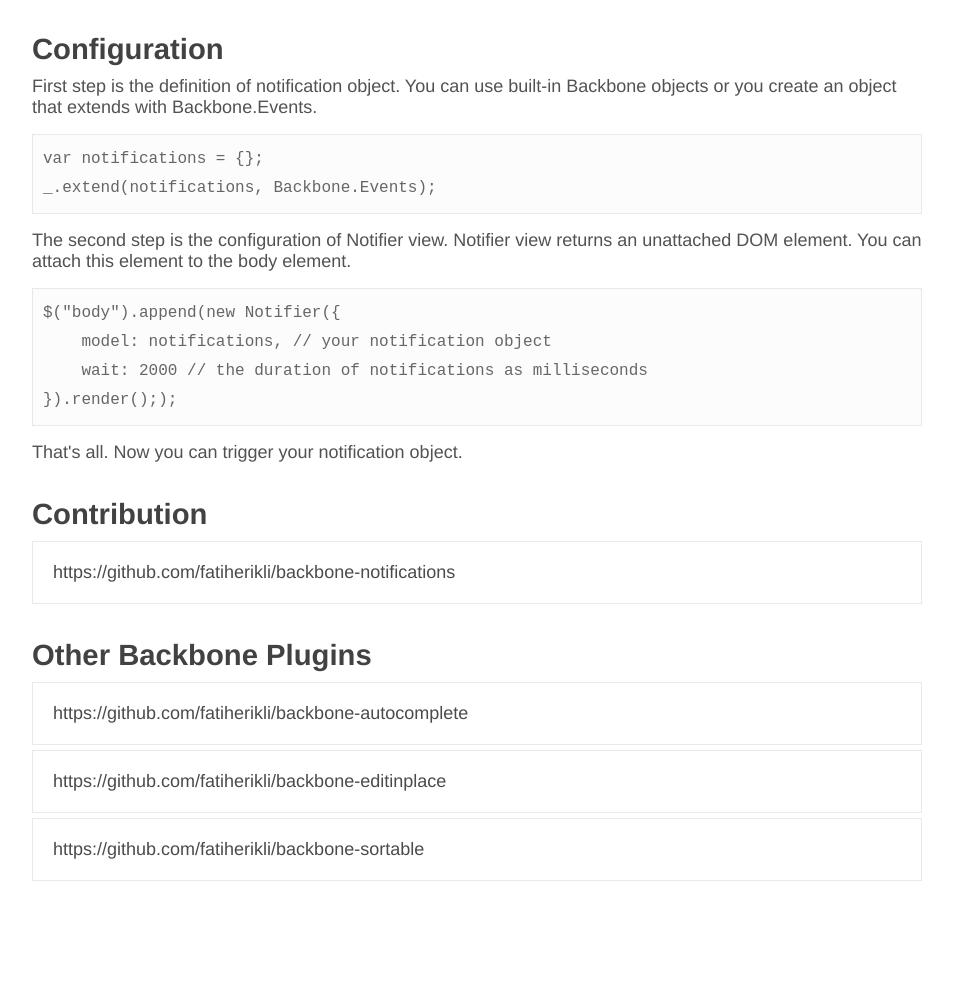
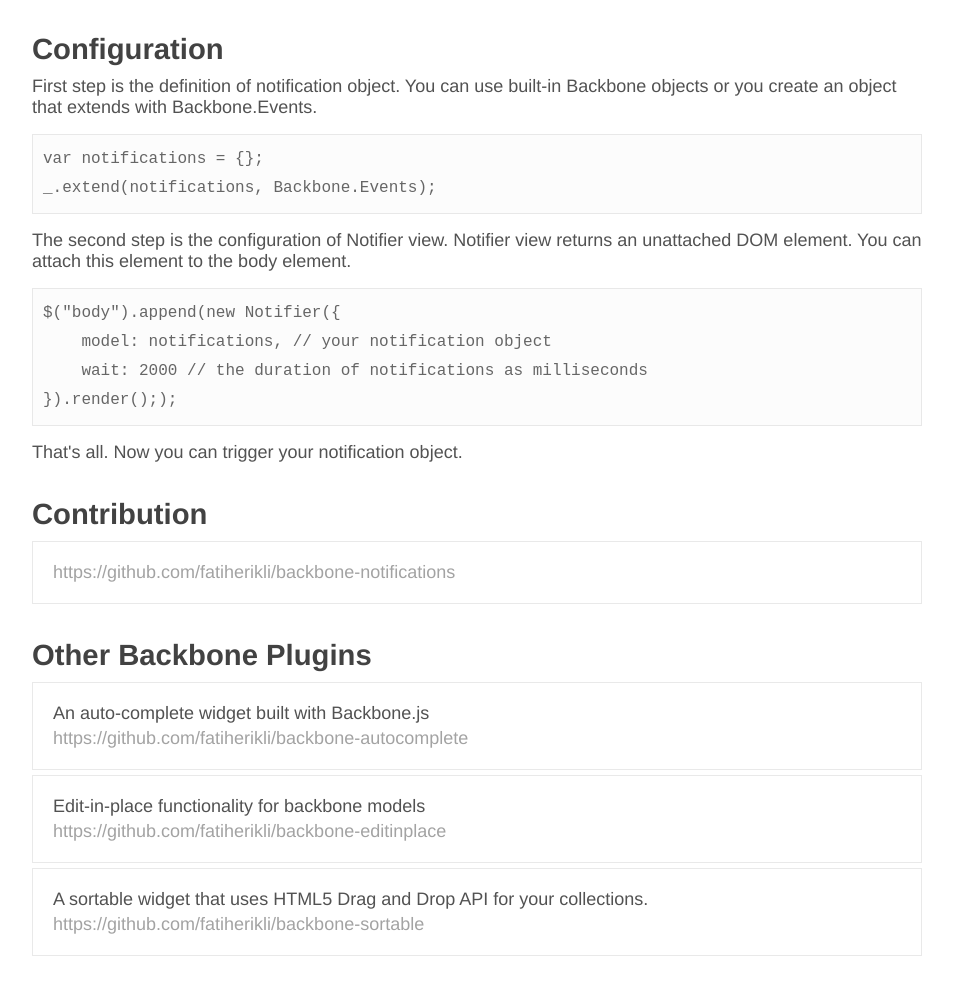
Before and after one commit to jimmityglick/backbone-notifications, a plain HTML site: page index.html in a window 1280 px wide. Shown: the part 923-1918 px from the top of the page, without its empty margins (163-1116 px from the left). Drawn offline with nearby package versions, Linux system fonts and the light colour scheme; a script that the page names is missing.

Commit message:
updated demo page

```diff
--- a/index.html
+++ b/index.html
@@ -118,7 +118,7 @@
         }
 
         p a {
-            color: #4b4b4b;
+            color: #a3a3a3;
             text-decoration: none;
         }
 
@@ -126,6 +126,16 @@
             padding: 20px;
             border: 1px solid #e9e9e9;
         }
+
+        #plugins p {
+            padding: 20px;
+            border: 1px solid #e9e9e9;
+        }
+
+            #plugins p a {
+                display: inline-block;
+                margin-top: 4px;
+            }
 
         ul.examples {
             margin: 10px 5px;
@@ -226,11 +236,20 @@ $("body").append(new Notifier({
     <p><a href="https://github.com/fatiherikli/backbone-notifications">https://github.com/fatiherikli/backbone-notifications</a></p>
 </section>
 
-<section id="contribution">
+<section id="plugins">
     <h3>Other Backbone Plugins</h3>
-    <p><a href="https://github.com/fatiherikli/backbone-autocomplete">https://github.com/fatiherikli/backbone-autocomplete</a></p>
-    <p><a href="https://github.com/fatiherikli/backbone-editinplace">https://github.com/fatiherikli/backbone-editinplace</a></p>
-    <p><a href="https://github.com/fatiherikli/backbone-sortable">https://github.com/fatiherikli/backbone-sortable</a></p>
+    <p>
+        An auto-complete widget built with Backbone.js <br />
+        <a href="https://github.com/fatiherikli/backbone-autocomplete">https://github.com/fatiherikli/backbone-autocomplete</a>
+    </p>
+    <p>
+        Edit-in-place functionality for backbone models <br />
+        <a href="https://github.com/fatiherikli/backbone-editinplace">https://github.com/fatiherikli/backbone-editinplace</a>
+    </p>
+    <p>
+        A sortable widget that uses HTML5 Drag and Drop API for your collections.
+        <a href="https://github.com/fatiherikli/backbone-sortable">https://github.com/fatiherikli/backbone-sortable</a>
+    </p>
 </section>
 
 
```
